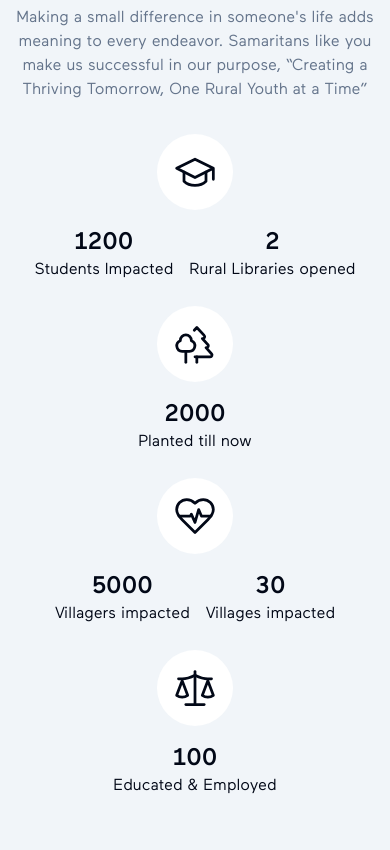
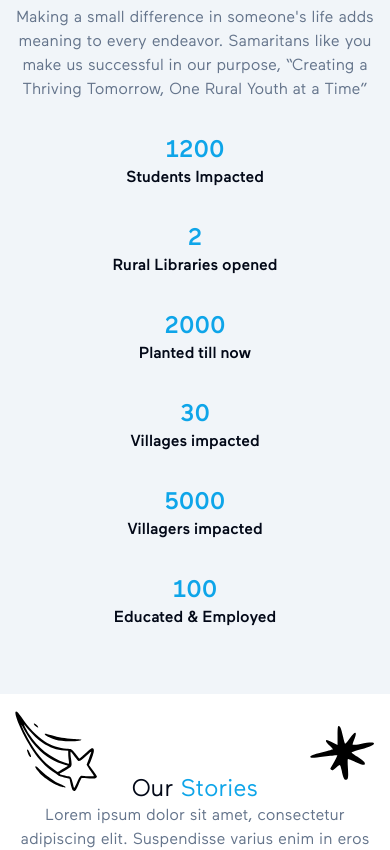
Before and after one commit to kunalkeshan/Peace-NGO, a Next.js app: page / in a window 390 px wide. Shown: the part 3700-4550 px from the top of the page. Built offline with nearby package versions, Linux system fonts and the light colour scheme.

Commit message:
added number animation counter and style fix

```diff
--- a/components/home/Impact.tsx
+++ b/components/home/Impact.tsx
@@ -1,11 +1,12 @@
-import React from 'react';
+import React from "react";
 import {
     GraduationCap,
     HeartPulse,
     LucideIcon,
     Scale,
     Trees,
-} from 'lucide-react';
+} from "lucide-react";
+import Counter from "../resusable/Counter";
 
 interface ImpactData {
     title: string;
@@ -19,43 +20,65 @@ interface ImpactData {
 const Impact = () => {
     const IMPACTS: ImpactData[] = [
         {
-			title: 'Education',
+            title: "Education",
             Icon: GraduationCap,
             data: [
-				{ title: 'Students Impacted', quantity: 1200 },
-				{ title: 'Rural Libraries opened', quantity: 2 },
+                { title: "Students Impacted", quantity: 1200 },
+                // { title: 'Rural Libraries opened', quantity: 2 },
             ],
         },
         {
-			title: 'Trees',
+            title: "Education",
+            Icon: GraduationCap,
+            data: [
+                // { title: 'Students Impacted', quantity: 1200 },
+                { title: "Rural Libraries opened", quantity: 2 },
+            ],
+        },
+        {
+            title: "Trees",
             Icon: Trees,
             data: [
                 {
-					title: 'Planted till now',
+                    title: "Planted till now",
                     quantity: 2000,
                 },
             ],
         },
         {
-			title: 'Health',
+            title: "Health",
             Icon: HeartPulse,
             data: [
+                // {
+                // 	title: 'Villagers impacted',
+                // 	quantity: 5000,
+                // },
                 {
-					title: 'Villagers impacted',
-					quantity: 5000,
-				},
-				{
-					title: 'Villages impacted',
+                    title: "Villages impacted",
                     quantity: 30,
                 },
             ],
         },
         {
-			title: 'Women Empowerment',
+            title: "Health",
+            Icon: HeartPulse,
+            data: [
+                {
+                    title: "Villagers impacted",
+                    quantity: 5000,
+                },
+                // {
+                // 	title: 'Villages impacted',
+                // 	quantity: 30,
+                // },
+            ],
+        },
+        {
+            title: "Women Empowerment",
             Icon: Scale,
             data: [
                 {
-					title: 'Educated & Employed',
+                    title: "Educated & Employed",
                     quantity: 100,
                 },
             ],
@@ -63,24 +86,46 @@ const Impact = () => {
     ];
 
     return (
-		<section className='h-full flex flex-col items-start gap-8 justify-center p-4 md:px-16 lg:max-w-7xl lg:mx-auto text-center py-16 lg:py-32'>
-			<h2 className='text-2xl lg:text-4xl leading-tight mx-auto'>
-				<span className='text-app-secondary'>Impact</span> Created by us
+        <section className="h-full flex flex-col items-start gap-8 justify-center p-4 md:px-16 lg:max-w-7xl lg:mx-auto text-center py-16 lg:py-32">
+            <h2 className="text-2xl lg:text-4xl leading-tight mx-auto">
+                <span className="text-app-secondary">Impact</span> Created by us
             </h2>
-			<p className='text-base lg:text-lg text-slate-500'>
+            <p className="text-base lg:text-lg text-slate-500">
                 Making a small difference in someone&apos;s life adds meaning to
                 every endeavor. Samaritans like you make us successful in our
                 purpose, “Creating a Thriving Tomorrow, One Rural Youth at a
                 Time”
             </p>
-			<ul className='grid grid-cols-1 lg:grid-cols-4 gap-6 mx-auto'>
+            <ul className="grid grid-cols-1 gap-6 mx-auto">
+                <li className="flex flex-col md:flex-row gap-8 lg:gap-12">
                     {IMPACTS.map((impact) => (
+                        <ul
+                            className="flex flex-col gap-8"
+                            key={`impact-${impact.title.toLowerCase()}`}
+                        >
+                            {impact.data.map((data) => (
+                                <li
+                                    key={`impact-data-${data.title.toLowerCase()}`}
+                                    className=""
+                                >
+                                        <Counter
+                                            from={0}
+                                            to={data.quantity}
+                                            className="text-app-secondary font-medium text-2xl lg:text-4xl"
+                                        />
+                                    <span className="font-medium">{data.title}</span>
+                                </li>
+                            ))}
+                        </ul>
+                    ))}
+                </li>
+                {/* {IMPACTS.map((impact) => (
 					<li
 						key={`impact-${impact.title.toLowerCase()}`}
 						className='flex items-center flex-col gap-4'
 					>
 						<div className='rounded-full bg-white p-4 w-fit'>
-							<impact.Icon size={44} strokeWidth={1.5} />
+							<impact.Icon className='text-app-secondary' size={44} strokeWidth={1.5} />
 						</div>
 						<ul className='flex items-center gap-4'>
 							{impact.data.map((data) => (
@@ -96,7 +141,7 @@ const Impact = () => {
 							))}
 						</ul>
 					</li>
-				))}
+				))} */}
             </ul>
         </section>
     );
--- /dev/null
+++ b/components/resusable/Counter.tsx
@@ -0,0 +1,32 @@
+"use client";
+
+import { animate, useInView } from "framer-motion";
+import React, { useEffect, useRef } from "react";
+
+type CounterProps = React.ComponentProps<"p"> & {
+    from: number;
+    to: number;
+};
+
+const Counter: React.FC<CounterProps> = ({ from, to, ...props }) => {
+    const nodeRef = useRef<HTMLParagraphElement | null>(null);
+    const isInView = useInView(nodeRef);
+
+    useEffect(() => {
+        const node = nodeRef.current;
+        const controls = animate(from, to, {
+            duration: 1.5,
+            delay: 0.5,
+            onUpdate(value) {
+                if (node) {
+                    node.textContent = value.toFixed(0);
+                }
+            },
+        });
+        return () => controls.stop();
+    }, [from, to, isInView]);
+
+    return <p ref={nodeRef} {...props} />;
+};
+
+export default Counter;
--- a/components/resusable/Donate.tsx
+++ b/components/resusable/Donate.tsx
@@ -29,7 +29,7 @@ const Donate = () => {
 							elit. Suspendisse varius enim in eros elementum
 							tristique. Duis cursus, mi quis viverra ornare.
 						</p>
-						<Button className='bg-white text-black lg:w-fit'>
+						<Button className='bg-white hover:bg-slate-200 text-black lg:w-fit'>
 							Donate{' '}
 							<Heart className='ml-2 h-4 w-4' strokeWidth={1.5} />
 						</Button>
--- a/components/ui/button.tsx
+++ b/components/ui/button.tsx
@@ -9,7 +9,7 @@ const buttonVariants = cva(
 	{
 		variants: {
 			variant: {
-				default: 'bg-app-primary hover:bg-app-primary/90 text-white',
+				default: 'bg-app-primary hover:bg-app-primary/90 transition-all duration-300 text-white',
 				destructive:
 					'bg-destructive text-destructive-foreground hover:bg-destructive/90',
 				outline:
--- a/layouts/Navbar.tsx
+++ b/layouts/Navbar.tsx
@@ -1,54 +1,56 @@
-'use client';
+"use client";
 
-import React, { useState, useEffect } from 'react';
-import Link from 'next/link';
-import SheetComponent from './Sheet';
-import { NAVBAR_NAVIGATION } from '@/data/navigation';
-import { Button } from '@/components/ui/button';
-import { Heart } from 'lucide-react';
+import React, { useState, useEffect } from "react";
+import Link from "next/link";
+import SheetComponent from "./Sheet";
+import { NAVBAR_NAVIGATION } from "@/data/navigation";
+import { Button } from "@/components/ui/button";
+import { Heart } from "lucide-react";
 
 const Navbar = () => {
-	const [header, setHeader] = useState('bg-app-bg');
+    const [header, setHeader] = useState("bg-app-bg");
     const listenScrollEvent = () => {
         window.scrollY > 10
-			? setHeader('bg-white border-b border-slate-200')
-			: setHeader('bg-app-bg');
+            ? setHeader("bg-white border-b border-slate-200")
+            : setHeader("bg-app-bg");
     };
     useEffect(() => {
-		window.addEventListener('scroll', listenScrollEvent);
+        window.addEventListener("scroll", listenScrollEvent);
     });
     return (
         <nav
             className={`${header} fixed top-0 w-full transition-all duration-300  z-50`}
         >
-			<div className='w-full h-[5rem] flex justify-between items-center p-4 md:px-16 lg:max-w-7xl lg:mx-auto'>
+            <div className="w-full h-[5rem] flex justify-between items-center p-4 md:px-16 lg:max-w-7xl lg:mx-auto">
                 <div>
-					<h1 className='font-semibold text-lg md:text-2xl'>
-						<span className='text-app-secondary'>PEACE</span> NGO
+                    <h1 className="font-semibold text-lg md:text-2xl">
+                        <span className="text-app-secondary">PEACE</span> NGO
                     </h1>
                 </div>
-				<div className='hidden lg:flex gap-4 items-center justify-center'>
-					<ul className=' lg:flex lg:gap-4'>
+                <div className="hidden lg:flex gap-4 items-center justify-center">
+                    <div className=" lg:flex lg:gap-4">
                         {NAVBAR_NAVIGATION.map((item) => (
                             <Button
                                 asChild
                                 key={`nav-${item.url}`}
-								variant={'ghost'}
+                                variant={"ghost"}
                             >
-								<li>
-									<Link target={item.target} href={item.url}>
+                                <Link
+                                    target={item.target}
+                                    href={item.url}
+                                    className="w-full"
+                                >
                                     {item.name}
                                 </Link>
-								</li>
                             </Button>
                         ))}
-					</ul>
-					<Button className=''>
-						Donate{' '}
-						<Heart className='ml-2 h-4 w-4' strokeWidth={1.5} />
+                    </div>
+                    <Button className="">
+                        Donate{" "}
+                        <Heart className="ml-2 h-4 w-4" strokeWidth={1.5} />
                     </Button>
                 </div>
-				<div className='lg:hidden'>
+                <div className="lg:hidden">
                     <SheetComponent />
                 </div>
             </div>
--- a/package.json
+++ b/package.json
@@ -16,6 +16,7 @@
 		"@sanity/vision": "3",
 		"class-variance-authority": "^0.7.0",
 		"clsx": "^2.0.0",
+		"framer-motion": "^10.16.4",
 		"lucide-react": "^0.279.0",
 		"next": "latest",
 		"next-sanity": "5",
```
Also changed, not shown: 1 other file (tests, documents, lock files or other folders). Lines whose indentation alone changed are shown as unchanged.
